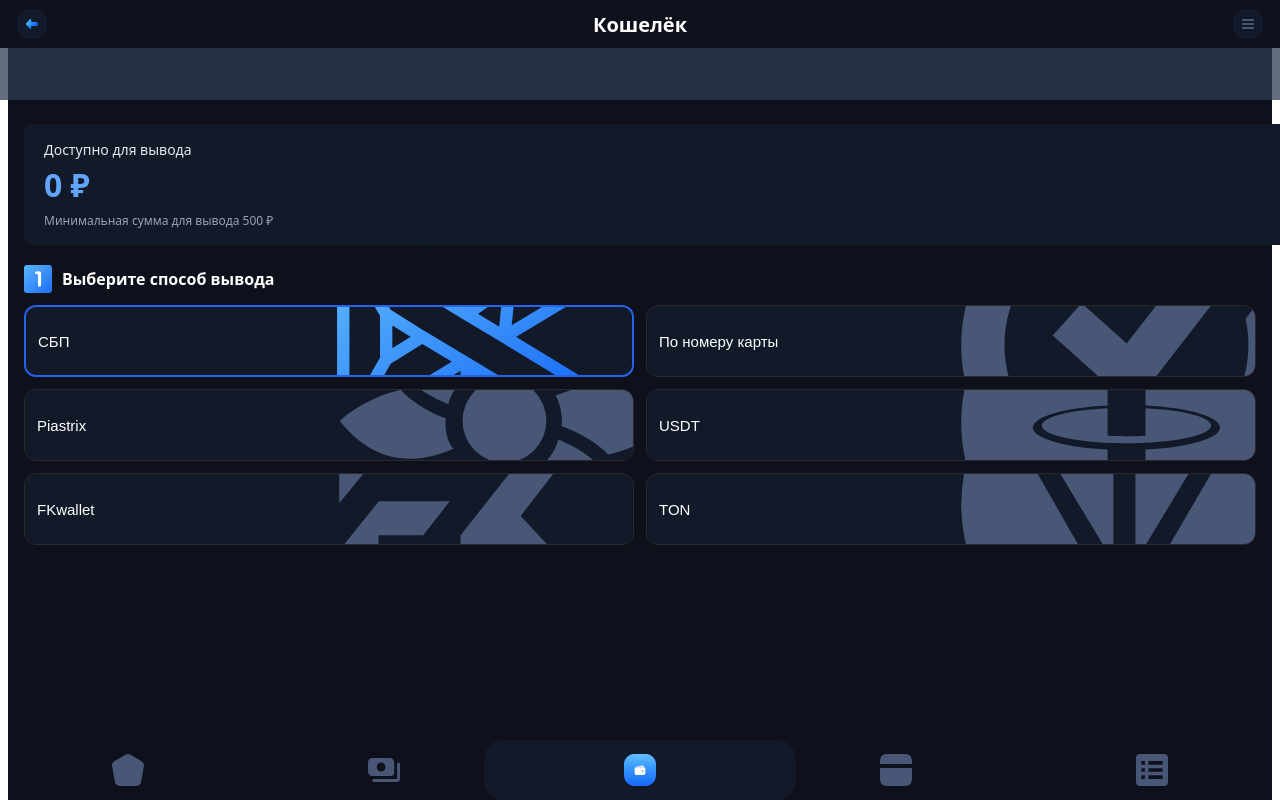
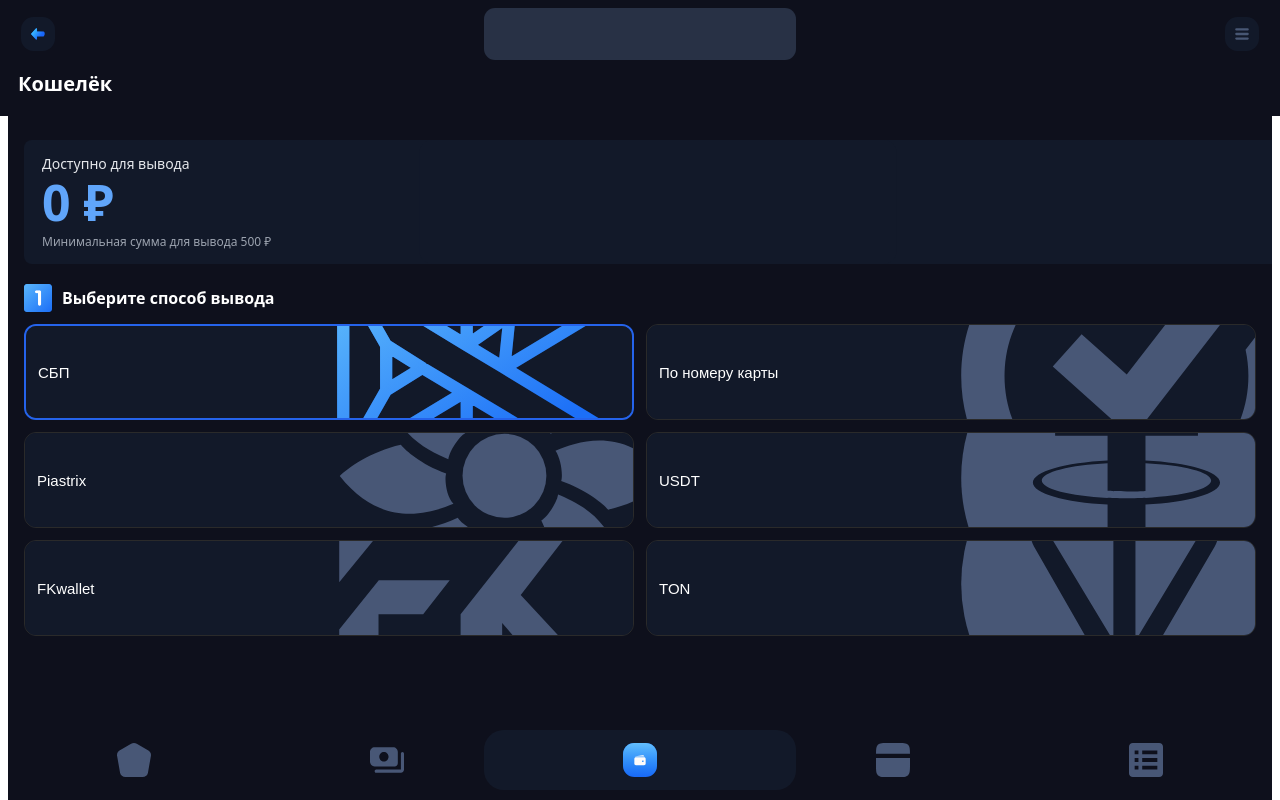
Before and after one commit to sashazh39-bit/moneytask-frontend-clean, a React (Vite) app: page / in a window 1280 px wide. Both pictures are taken after a click on the button 640 px from the left and 770 px from the top of the page. Shown: the top 800 px of the page. Built offline with nearby package versions, Linux system fonts and the light colour scheme; no server answers.

Commit message:
seere disinee

```diff
--- a/src/components/TabBar.jsx
+++ b/src/components/TabBar.jsx
@@ -13,20 +13,16 @@ const tabs = [
   { id: 'info', label: 'Инфо', icon: tabInfo },
 ];
 
-const ICON_SIZE = 32;
-
-export default function TabBar({ activeTab, onChange, isAdmin = false }) {
-  const visibleTabs = isAdmin
-    ? [...tabs, { id: 'admin', label: 'Админ', icon: tabHome }]
-    : tabs;
+export default function TabBar({ activeTab, onChange }) {
+  const visibleTabs = tabs;
 
   return (
     <div
       style={{
         position: 'fixed',
-        bottom: 0,
-        left: 0,
-        right: 0,
+        bottom: 10,
+        left: 8,
+        right: 8,
         height: 60,
         display: 'flex',
         alignItems: 'center',
@@ -35,8 +31,7 @@ export default function TabBar({ activeTab, onChange, isAdmin = false }) {
         backgroundSize: '100% 100%',
         backgroundRepeat: 'no-repeat',
         backgroundPosition: 'center',
-        borderTopLeftRadius: 20,
-        borderTopRightRadius: 20,
+        borderRadius: 20,
         overflow: 'hidden',
         zIndex: 50,
       }}
@@ -60,8 +55,8 @@ export default function TabBar({ activeTab, onChange, isAdmin = false }) {
           <img
             src={tab.icon}
             alt=""
-            width={ICON_SIZE}
-            height={ICON_SIZE}
+            width={34}
+            height={34}
             style={{ display: 'block' }}
           />
         </button>
--- a/src/pages/Wallet.jsx
+++ b/src/pages/Wallet.jsx
@@ -30,10 +30,9 @@ const METHODS = [
   { id: 'ton', label: 'TON' },
 ];
 
-const TOP_ROW_HEIGHT = 48;
 const SHAPKA_HEIGHT = 52;
-const headerHeight = TOP_ROW_HEIGHT + SHAPKA_HEIGHT;
-const tabBarHeight = 60;
+const headerHeight = 116;
+const tabBarHeight = 74;
 
 const PAY_ICONS_ACTIVE = {
   sbp: paySbp,
@@ -88,24 +87,38 @@ export default function Wallet({ telegramId, onBack }) {
         minHeight: '100vh',
         background: '#0E101C',
         color: '#fff',
+        width: '100%',
+        overflowX: 'hidden',
         paddingBottom: tabBarHeight + 24,
       }}
     >
-      {/* Верхняя строка: кнопка назад | заголовок | меню */}
+      {/* Шапка: полоска shapka + крупные кнопки + заголовок ниже */}
       <div
         style={{
           position: 'fixed',
           top: 0,
           left: 0,
           right: 0,
-          height: TOP_ROW_HEIGHT,
+          height: headerHeight,
+          background: '#0E101C',
+          zIndex: 101,
+        }}
+      >
+        <div
+          style={{
+            height: SHAPKA_HEIGHT,
+            marginTop: 8,
+            marginLeft: 8,
+            marginRight: 8,
+            backgroundImage: `url(${shapka})`,
+            backgroundSize: '100% 100%',
+            backgroundPosition: 'center',
+            backgroundRepeat: 'no-repeat',
             display: 'flex',
             alignItems: 'center',
             justifyContent: 'space-between',
-          paddingLeft: 12,
-          paddingRight: 12,
-          background: '#0E101C',
-          zIndex: 101,
+            paddingLeft: 8,
+            paddingRight: 8,
           }}
         >
           <button
@@ -113,8 +126,8 @@ export default function Wallet({ telegramId, onBack }) {
             onClick={onBack}
             aria-label="Назад"
             style={{
-            width: 40,
-            height: 40,
+              width: 44,
+              height: 44,
               border: 'none',
               background: 'transparent',
               cursor: 'pointer',
@@ -124,26 +137,14 @@ export default function Wallet({ telegramId, onBack }) {
               padding: 0,
             }}
           >
-          <img src={headerBackActive} alt="" width={30} height={30} style={{ display: 'block' }} />
+            <img src={headerBackActive} alt="" width={34} height={34} style={{ display: 'block' }} />
           </button>
-        <h1
-          style={{
-            margin: 0,
-            fontSize: 20,
-            fontWeight: 700,
-            position: 'absolute',
-            left: '50%',
-            transform: 'translateX(-50%)',
-          }}
-        >
-          Кошелёк
-        </h1>
           <button
             type="button"
             aria-label="Меню"
             style={{
-            width: 40,
-            height: 40,
+              width: 44,
+              height: 44,
               border: 'none',
               background: 'transparent',
               cursor: 'pointer',
@@ -153,27 +154,30 @@ export default function Wallet({ telegramId, onBack }) {
               padding: 0,
             }}
           >
-          <img src={headerMenu} alt="" width={30} height={30} style={{ display: 'block' }} />
+            <img src={headerMenu} alt="" width={34} height={34} style={{ display: 'block' }} />
           </button>
         </div>
+        <h1
+          style={{
+            margin: '14px 0 0 18px',
+            fontSize: 20,
+            fontWeight: 700,
+            lineHeight: 1,
+          }}
+        >
+          Кошелёк
+        </h1>
+      </div>
 
-      {/* Полоска shapka под кнопками */}
       <div
         style={{
-          position: 'fixed',
-          top: TOP_ROW_HEIGHT,
-          left: 0,
-          right: 0,
-          height: SHAPKA_HEIGHT,
-          backgroundImage: `url(${shapka})`,
-          backgroundSize: 'cover',
-          backgroundPosition: 'center',
-          backgroundRepeat: 'no-repeat',
-          zIndex: 100,
+          paddingTop: headerHeight + 16,
+          paddingLeft: 16,
+          paddingRight: 16,
+          maxWidth: '100%',
+          overflowX: 'hidden',
         }}
-      />
-
-      <div style={{ paddingTop: headerHeight + 16, paddingLeft: 16, paddingRight: 16 }}>
+      >
         {/* Блок баланса: фон из block-balance.svg + запасной цвет, чтобы блок всегда виден */}
         <div
           style={{
@@ -187,7 +191,7 @@ export default function Wallet({ telegramId, onBack }) {
             backgroundRepeat: 'no-repeat',
             backgroundPosition: 'center',
             marginBottom: 20,
-            padding: '16px 20px',
+            padding: '14px 18px',
             display: 'flex',
             flexDirection: 'column',
             justifyContent: 'center',
@@ -196,7 +200,7 @@ export default function Wallet({ telegramId, onBack }) {
           <div style={{ fontSize: 14, color: '#e5e7eb', marginBottom: 4 }}>
             Доступно для вывода
           </div>
-          <div style={{ fontSize: 32, fontWeight: 700, color: '#60a5fa' }}>
+          <div style={{ fontSize: 50, fontWeight: 700, color: '#60a5fa', lineHeight: 1 }}>
             {user ? `${user.balance} ₽` : '0 ₽'}
           </div>
           <div style={{ fontSize: 12, color: '#9ca3af', marginTop: 6 }}>
@@ -236,7 +240,7 @@ export default function Wallet({ telegramId, onBack }) {
                 cursor: 'pointer',
                 textAlign: 'left',
                 fontSize: 15,
-                minHeight: 72,
+                minHeight: 96,
                 overflow: 'hidden',
               }}
             >
```
Lines whose indentation alone changed are shown as unchanged.
